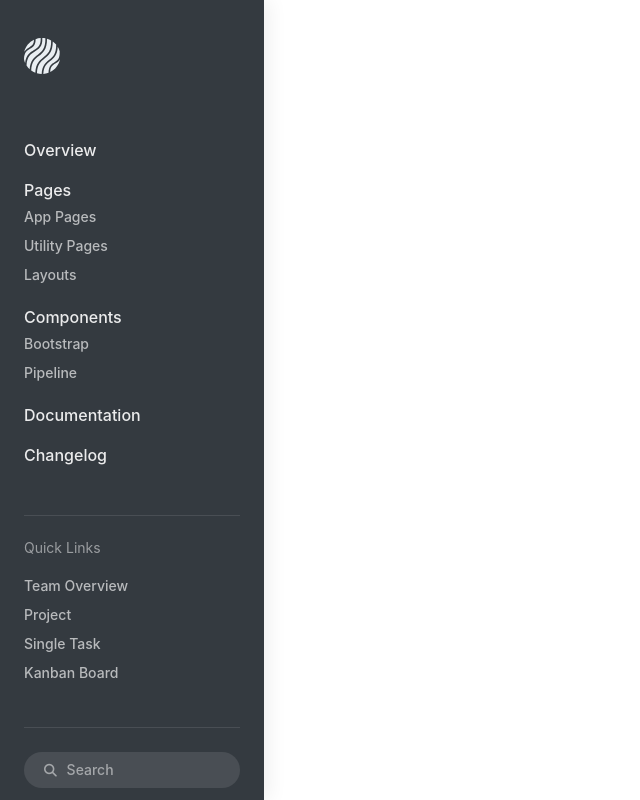
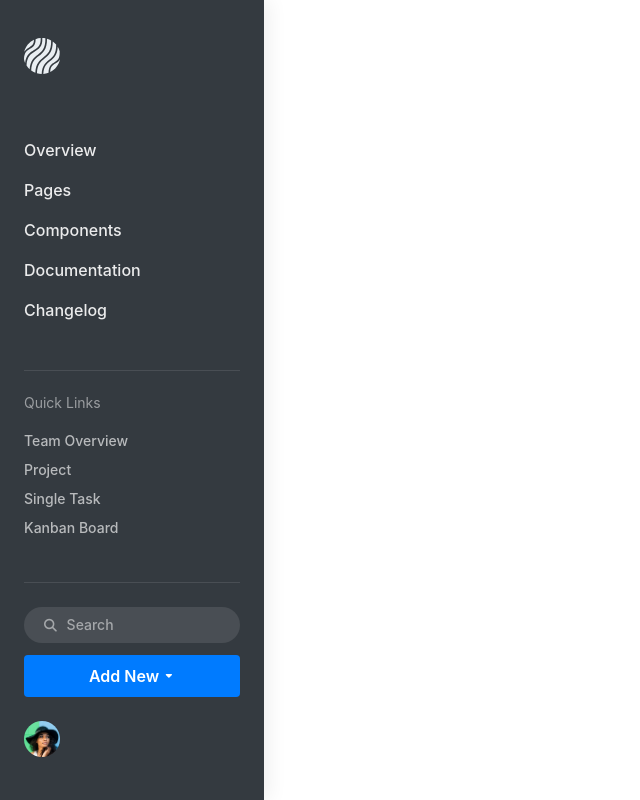
Before and after one commit to bitbrothers/npm-ui-component, a React (Create React App) app: page / in a window 1280 px wide. Shown: the whole page, without its empty margins (0-640 px from the left). Built offline with nearby package versions, Linux system fonts and the light colour scheme.

Commit message:
mainmenu

```diff
--- a/src/components/menu/Main.js
+++ b/src/components/menu/Main.js
@@ -9,7 +9,7 @@ function Main(mainmenu) {
                 {
                     mainmenu.items.map(item=>{
                 return <li class="main-menu__item js-menu-item">
-                            <Link class="main-menu__link js-menulink">
+                            <Link class="main-menu__link js-menulink nav-link">
                                 {item.title}
                                 <ul class="sub-menu js-submenu">
                                     {item.submenu ?
--- a/src/styling/menu/_mainmenu.scss
+++ b/src/styling/menu/_mainmenu.scss
@@ -62,6 +62,7 @@
   }
 
   .sub-menu {
+    display: none;
     >li {
       color: rgba(255, 255, 255, 0.65);
       position: relative;
```
